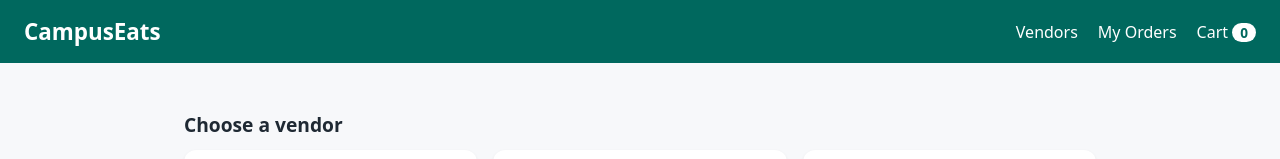
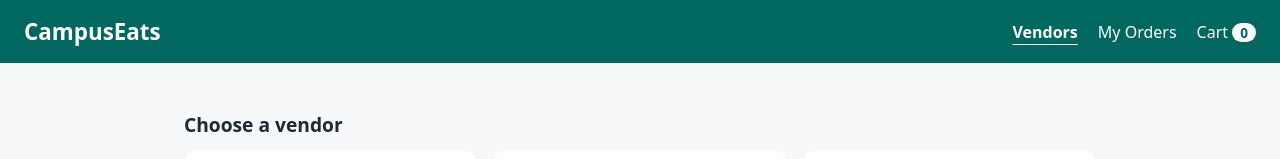
Before and after one commit to Pokp4n/campuseats-2417219, a React (Vite) app: page / in a window 1280 px wide. Shown: the top 159 px of the page. Built offline with nearby package versions, Linux system fonts and the light colour scheme.

Commit message:
M1: Add active navigation link styling

```diff
--- a/src/index.css
+++ b/src/index.css
@@ -42,6 +42,17 @@ body {
   color: #fff;
   text-decoration: none;
 }
+
+.nav a.active {
+  font-weight: 700;
+  text-decoration: underline;
+  text-underline-offset: 6px;
+}
+
+.nav a:hover {
+  opacity: 0.85;
+}
+
 .badge {
   background: #fff;
   color: var(--green);
```
